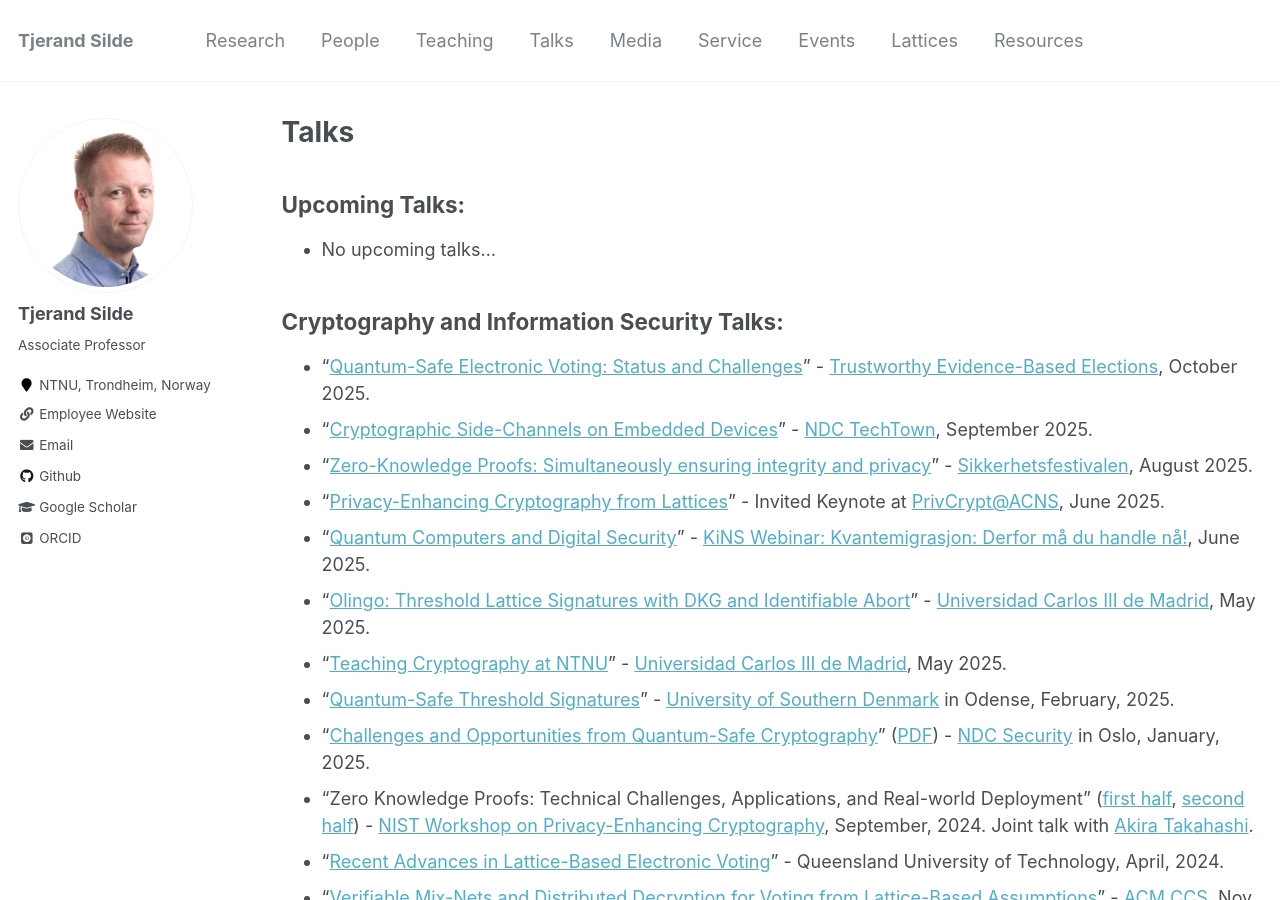
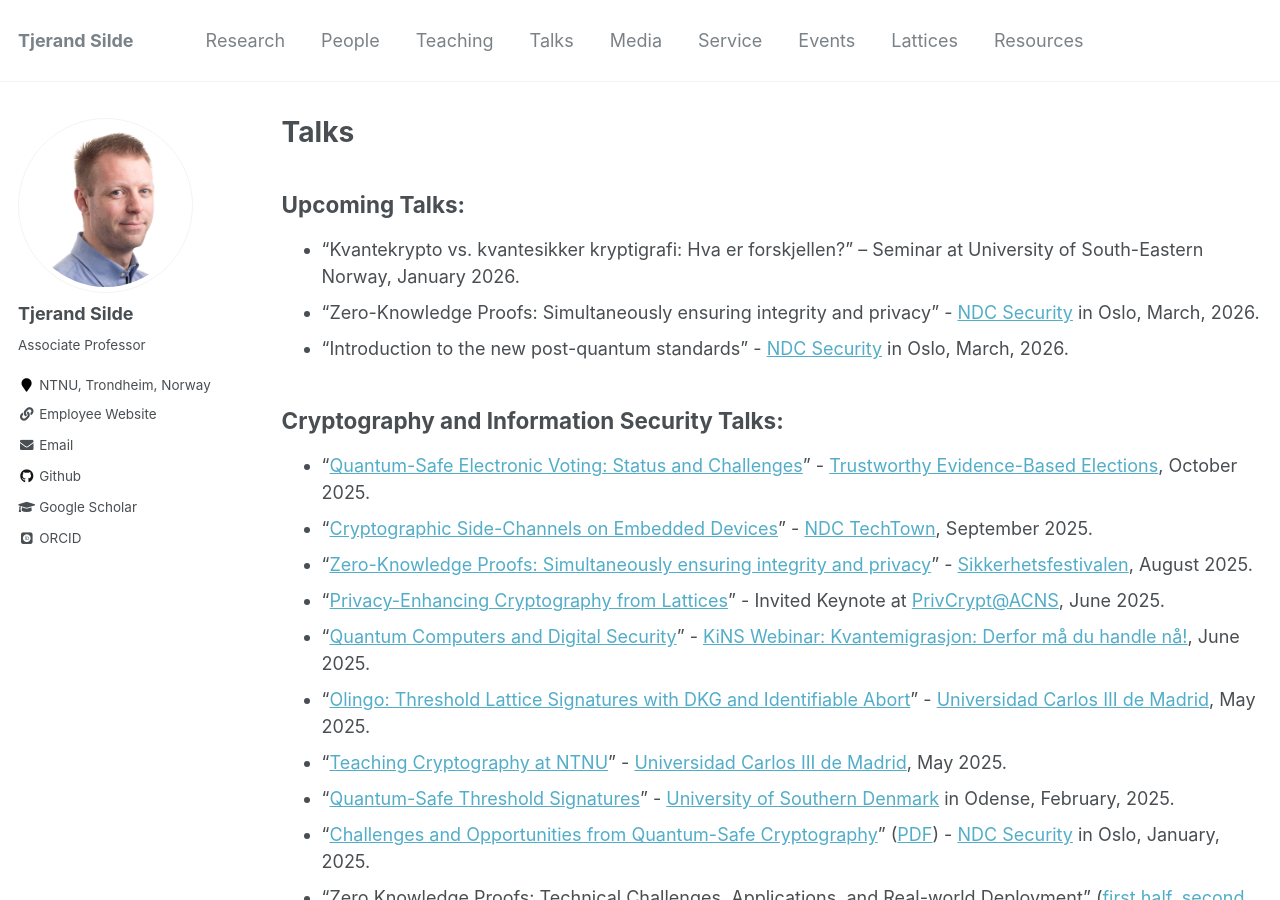
Before and after one commit to tjesi/tjesi.github.io, a Jekyll site: the page built from _pages/talks.md, in a window 1280 px wide and 900 px high. Built offline with Jekyll 4.4.1, drawn with Linux system fonts in a browser that asks for light colours; some web fonts are replaced.

Commit message:
NDC and teaching

```diff
--- a/_pages/talks.md
+++ b/_pages/talks.md
@@ -7,7 +7,9 @@ author_profile: true
 
 ## Upcoming Talks:
 
-* No upcoming talks...
+* "Kvantekrypto vs. kvantesikker kryptigrafi: Hva er forskjellen?" – Seminar at University of South-Eastern Norway, January 2026.
+* "Zero-Knowledge Proofs: Simultaneously ensuring integrity and privacy" - [NDC Security](https://ndcsecurity.com) in Oslo, March, 2026.
+* "Introduction to the new post-quantum standards" - [NDC Security](https://ndcsecurity.com) in Oslo, March, 2026.
 
 ## Cryptography and Information Security Talks:
 
```
Also changed, not shown: _pages/teaching.md (+5 -5 lines).
